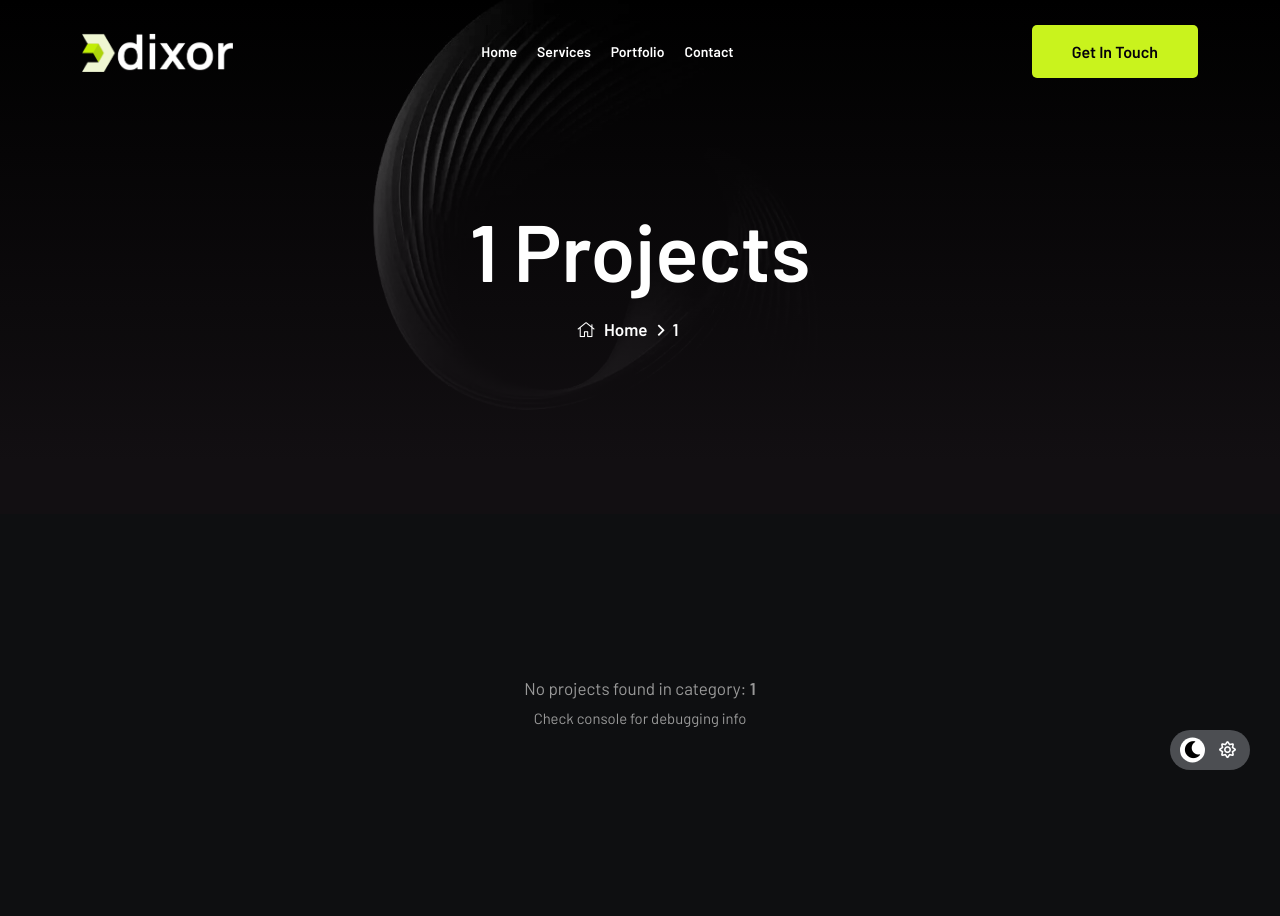
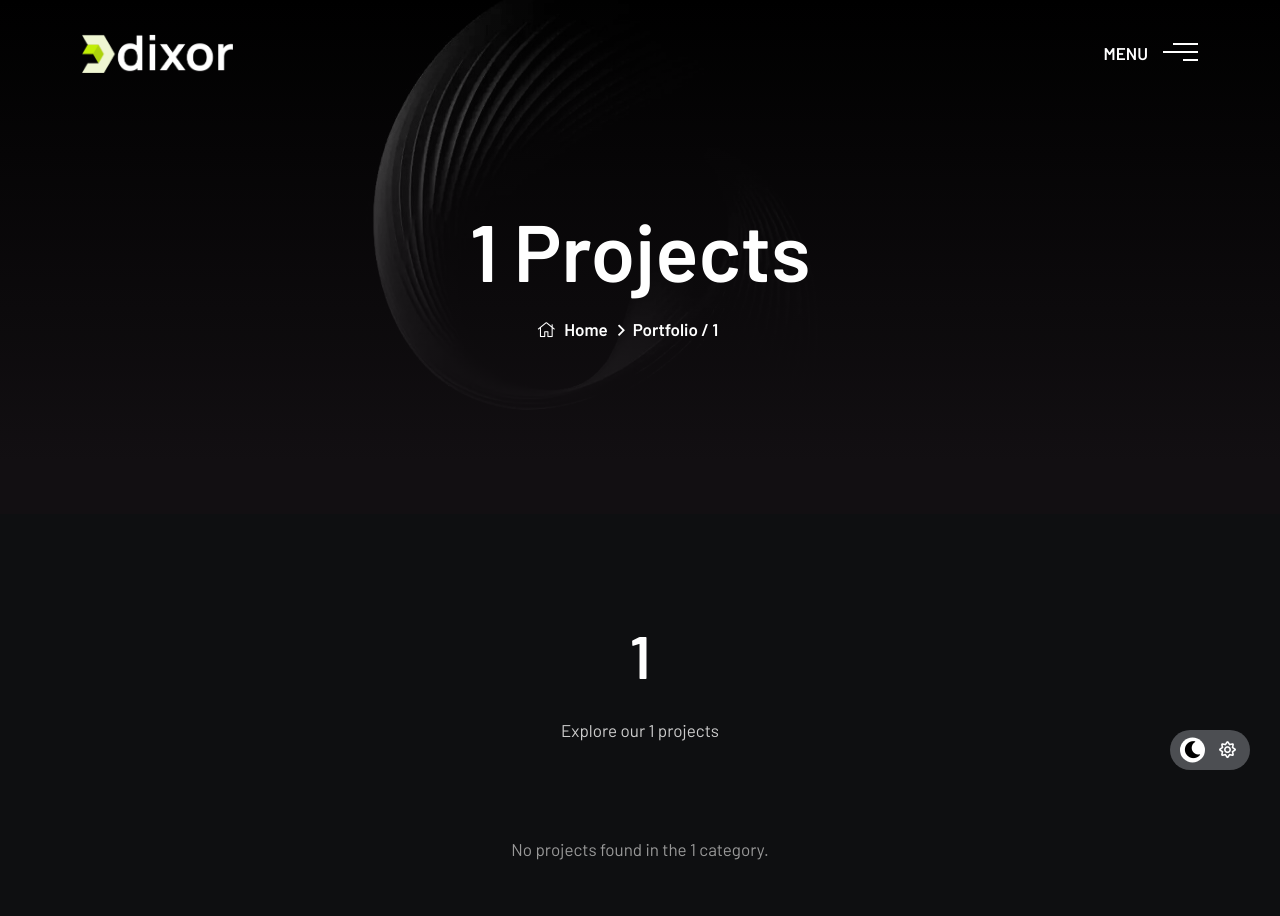
Before and after one commit to yeabghost/dixor, a React (Vite) app: page /category/1 in a window 1280 px wide. Shown: the top 916 px of the page. Built offline with nearby package versions, Linux system fonts and the light colour scheme.

Commit message:
Create proper category page with header and breadcrumb for each category

```diff
--- a/src/pages/innerPages/CategoryDetailsPage.tsx
+++ b/src/pages/innerPages/CategoryDetailsPage.tsx
@@ -1,9 +1,9 @@
 import { useParams } from "react-router-dom";
-import { useMemo, useEffect, useState } from "react";
+import { useMemo } from "react";
 import { Helmet } from "react-helmet-async";
 import Breadcrumb from "../../components/breadcrumb/Breadcrumb";
 import DarkClass from "../../components/classes/DarkClass";
-import LayoutV1 from "../../components/layouts/LayoutV1";
+import HeaderV5 from "../../components/header/HeaderV5";
 import PortfolioV4Data from "../../assets/jsonData/portfolio/PortfolioV4Data.json";
 import SinglePortfolioV4NoLink from "../../components/portfolio/SinglePortfolioV4NoLink";
 import ThemeDark from "../../components/switcher/ThemeDark";
@@ -17,59 +17,51 @@ interface PortfolioItem {
 }
 
 const CategoryDetailsPage = () => {
-    const { category } = useParams();
-    const [filteredProjects, setFilteredProjects] = useState<PortfolioItem[]>([]);
+    const { category } = useParams<{ category: string }>();
 
-    useEffect(() => {
-        if (!category) {
-            setFilteredProjects([]);
-            return;
-        }
+    // Filter projects by category
+    const filteredProjects = useMemo(() => {
+        if (!category) return [];
+        const decodedCategory = decodeURIComponent(category);
+        return (PortfolioV4Data as PortfolioItem[]).filter(item => item.tag === decodedCategory);
+    }, [category]);
 
-        const decodedCategory = decodeURIComponent(category);
-        console.log('Category from URL:', category);
-        console.log('Decoded category:', decodedCategory);
-        console.log('Available tags in data:', Array.from(new Set((PortfolioV4Data as PortfolioItem[]).map(item => item.tag))));
-
-        const filtered = (PortfolioV4Data as PortfolioItem[]).filter(item => {
-            const matches = item.tag === decodedCategory;
-            if (!matches) {
-                console.log(`"${item.tag}" !== "${decodedCategory}"`);
-            }
-            return matches;
-        });
-
-        console.log('Filtered results:', filtered);
-        setFilteredProjects(filtered);
-    }, [category]);
+    const categoryTitle = category ? decodeURIComponent(category) : '';
 
     return (
         <>
             <Helmet>
-                <title>Dixor - {category}</title>
+                <title>Dixor - {categoryTitle} Projects</title>
             </Helmet>
 
-            <LayoutV1>
+            <HeaderV5 />
             <Breadcrumb
-                    title={`${decodeURIComponent(category || '')} Projects`}
-                    breadCrumb={category || 'projects'}
+                title={`${categoryTitle} Projects`}
+                breadCrumb={`Portfolio / ${categoryTitle}`}
             />
 
             <div className="portfolio-grid-area default-padding">
                 <div className="container">
                     <div className="row">
+                        <div className="col-lg-12">
+                            <div className="site-heading text-center" style={{ marginBottom: '50px' }}>
+                                <h2 className="title">{categoryTitle}</h2>
+                                <p>Explore our {categoryTitle.toLowerCase()} projects</p>
+                            </div>
+                        </div>
+                    </div>
+
+                    <div className="row">
                         {filteredProjects.length > 0 ? (
                             filteredProjects.map(project => (
-                                    <div key={project.id} className="col-lg-4 col-md-6 col-sm-12">
+                                <div key={project.id} className="col-lg-4 col-md-6 col-sm-12" style={{ marginBottom: '40px' }}>
                                     <SinglePortfolioV4NoLink portfolio={project} />
                                 </div>
                             ))
                         ) : (
                             <div className="col-12">
                                 <p style={{ textAlign: 'center', padding: '40px', color: '#999' }}>
-                                        No projects found in category: <strong>{decodeURIComponent(category || '')}</strong>
-                                        <br />
-                                        <small>Check console for debugging info</small>
+                                    No projects found in the {categoryTitle} category.
                                 </p>
                             </div>
                         )}
@@ -79,7 +71,6 @@ const CategoryDetailsPage = () => {
 
             <DarkClass />
             <ThemeDark />
-            </LayoutV1>
         </>
     );
 };
```
Lines whose indentation alone changed are shown as unchanged.
